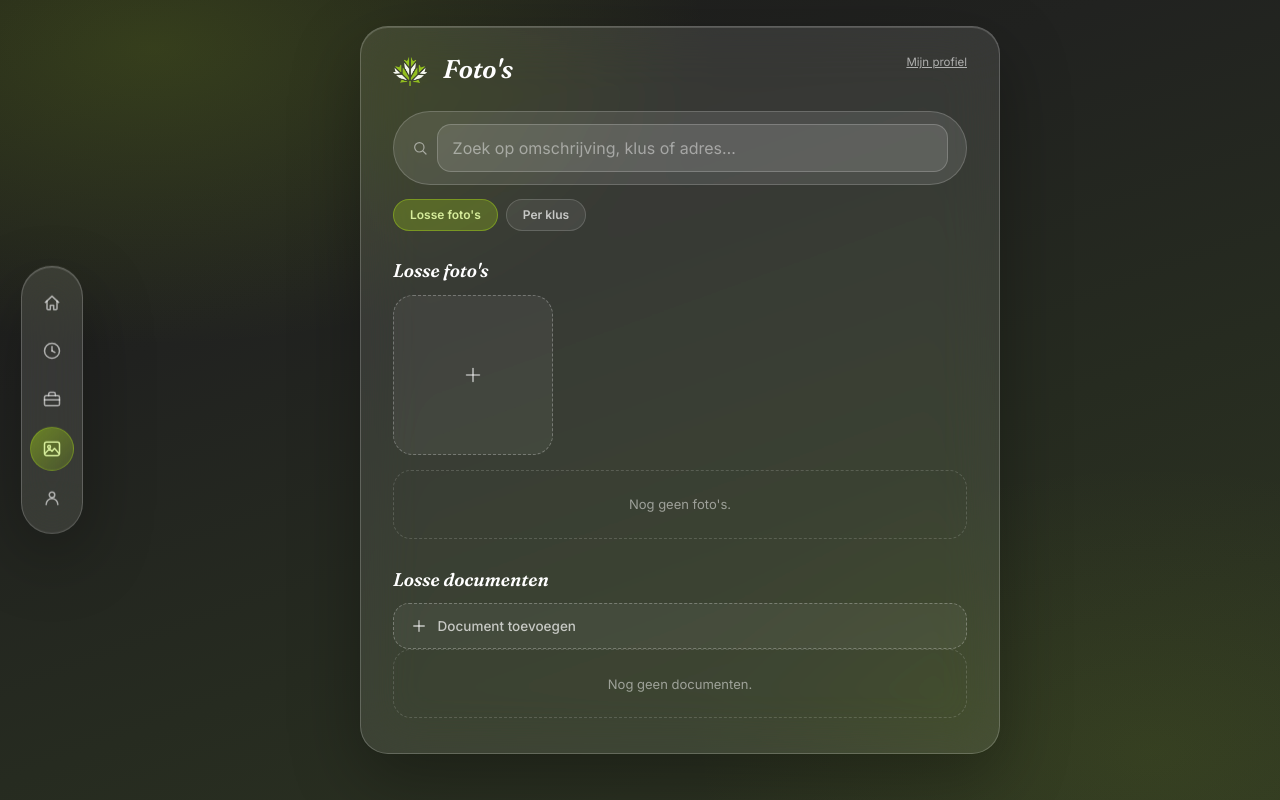
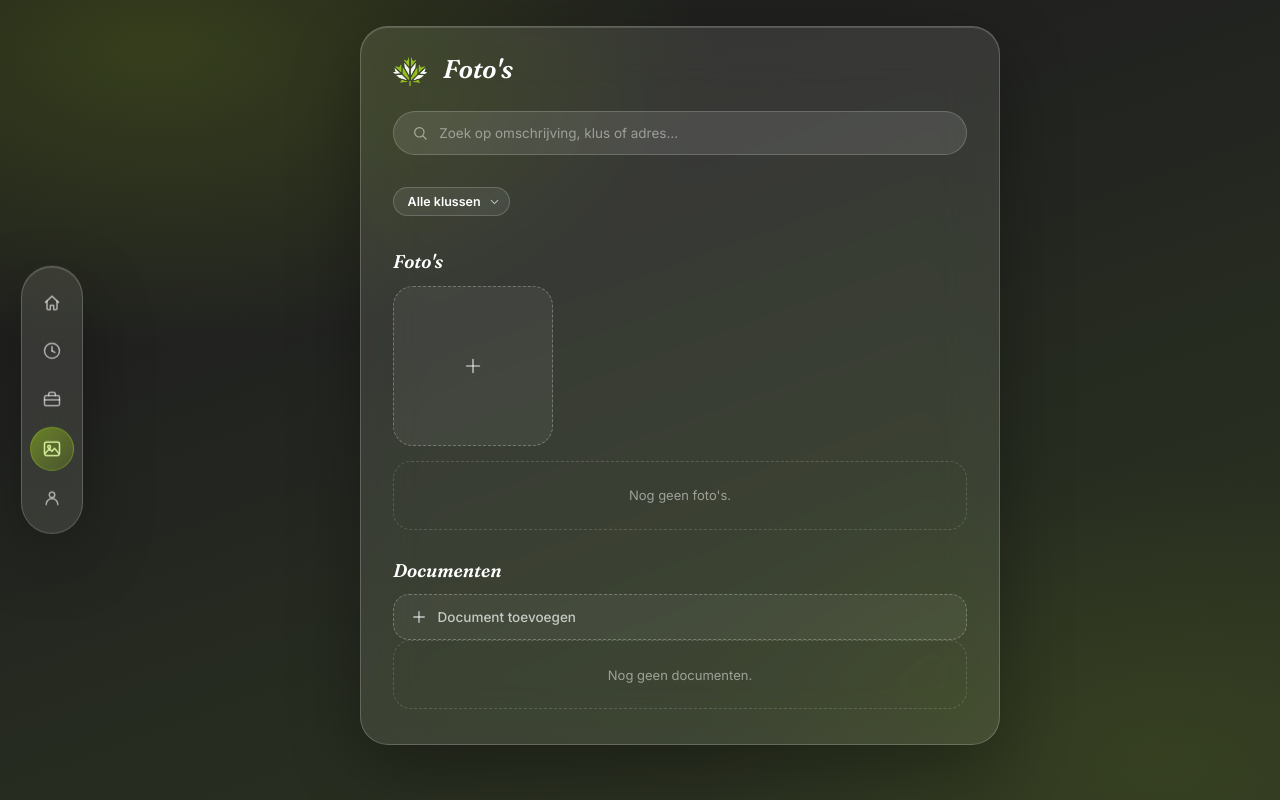
Before and after one commit to kennismaken-wq/development, a Django app: page /fotos/ in a window 1280 px wide. Run offline with Django 5.2, Linux system fonts and the light colour scheme; the visitor is signed in with stand-in values (Sample User, id 1); data comes from the database, SQL or seed files in the repository; data that the repository does not hold is empty; some libraries are stand-ins or nearby versions.

Commit message:
Foto's: klusfilter i.p.v. los/per-klus schakelaar, dubbele zoekbalk eruit
De weergave-schakelaar (los/per klus) is vervangen door één platte lijst
met een dropdown om op klus te filteren. Daarnaast verdween de "Mijn
profiel"-link bovenaan elke pagina (staat al in de onderbalk) en een
CSS-specificiteitsbotsing die van het zoekveld een pil-in-een-pil maakte.

Co-Authored-By: Claude Sonnet 5 <noreply@anthropic.com>

```diff
--- a/klusapp/klussen/views.py
+++ b/klusapp/klussen/views.py
@@ -156,54 +156,35 @@ def media_bestand(request, pad):
 
 @login_required
 def fotos(request):
-    """Foto's: alle foto's/documenten op één hoop, of per klus als tegel.
-
-    Twee weergaven achter dezelfde zoekbalk, zelfde ?weergave=-patroon als
-    de dag/week/maand-pillen bij de uren (templates/uren/mijn_uren.html):
-    "los" toont alles plat op datum, "klus" toont elke klus als tegel met
-    een voorproefje van zijn inhoud.
-    """
+    """Foto's: alle foto's/documenten op één hoop, met een dropdown om op klus te filteren."""
     zoek = request.GET.get("q", "").strip()
-    weergave = request.GET.get("weergave") if request.GET.get("weergave") in ("los", "klus") else "los"
+    klus_pk = request.GET.get("klus", "").strip()
+    if not klus_pk.isdigit():
+        klus_pk = ""
 
     context = {
         "zoek": zoek,
-        "weergave": weergave,
+        "klus_pk": klus_pk,
+        "klussen": Klus.objects.all(),  # Meta.ordering = ["-actief", "naam"]
         "formulier": BijlageForm(),
         "upload_url": reverse("bijlage_toevoegen"),
         "terug": request.get_full_path(),
     }
 
-    if weergave == "klus":
-        klussen = Klus.objects.prefetch_related(
-            Prefetch(
-                "bijlagen",
-                queryset=Bijlage.objects.order_by("-datum", "-toegevoegd_op"),
-                to_attr="voorbeeld_bijlagen",
-            )
-        )
-        if zoek:
-            klussen = klussen.filter(
-                Q(naam__icontains=zoek)
-                | Q(opdrachtgever__icontains=zoek)
-                | Q(adres__icontains=zoek)
-                | Q(plaats__icontains=zoek)
-            )
-        klussen = list(klussen)  # Meta.ordering = ["-actief", "naam"] blijft gelden
-        for klus in klussen:
-            klus.voorbeeld_items, klus.voorbeeld_meer = voorbeeld.items_voor_stapel(klus)
-        context["klus_tegels"] = klussen
-        return render(request, "klussen/fotos.html", context)
-
     bijlagen = Bijlage.objects.select_related("toegevoegd_door", "klus").order_by("-datum", "-toegevoegd_op")
     if zoek:
         bijlagen = bijlagen.filter(Q(toelichting__icontains=zoek) | Q(originele_naam__icontains=zoek))
+    if klus_pk:
+        bijlagen = bijlagen.filter(klus_id=klus_pk)
     bijlagen = list(bijlagen)
     context["foto_bijlagen"] = [b for b in bijlagen if b.is_foto]
-    # Documenten blijven beperkt tot losse (geen klus): klus-documenten zijn
-    # al te zien via de gewaaierde stapel op de klustegel ("per klus"). Wil je
-    # ze hier ook: haal "and b.klus_id is None" hieronder weg.
-    context["document_bijlagen"] = [b for b in bijlagen if not b.is_foto and b.klus_id is None]
+    if klus_pk:
+        # Met een klus geselecteerd horen diens documenten er ook bij.
+        context["document_bijlagen"] = [b for b in bijlagen if not b.is_foto]
+    else:
+        # Zonder filter blijven het de losse documenten: klus-documenten zijn
+        # al te zien op het klusdossier zelf.
+        context["document_bijlagen"] = [b for b in bijlagen if not b.is_foto and b.klus_id is None]
     return render(request, "klussen/fotos.html", context)
 
 
--- a/klusapp/static/css/app.css
+++ b/klusapp/static/css/app.css
@@ -155,12 +155,6 @@ h1{
    was een regel tekst van 11,5px zonder ruimte eromheen — met een duim raak
    je die half. De tekst blijft even klein, de tikruimte eromheen niet. */
 .kop .sub a{ display:inline-block; padding:.45rem .6rem .45rem 0; margin:-.45rem 0; }
-.uitlogknop{
-  background:none; border:0; color:rgba(255,255,255,0.6);
-  font-family:'Inter',sans-serif; font-size:11.5px; cursor:pointer;
-  padding:.55rem 0 .55rem .6rem; margin:-.55rem 0; text-decoration:underline; white-space:nowrap;
-}
-@media (hover:hover){ .uitlogknop:hover{ color:#fff; } }
 
 /* ══════════ NAVIGATIE: ZWEVENDE ZIJBALK / ONDERBALK ══════════
    Eén nav-element, alleen ingelogd getoond (basis.html). Op een breed
@@ -238,9 +232,10 @@ label{
   text-transform:uppercase; color:rgba(255,255,255,0.5);
   margin:1.1rem 0 .35rem;
 }
-/* alles behalve de vinkjes en de kleurkiezer: die hebben hun eigen vorm.
-   Zo valt een nieuw soort veld — tel, email, number — nooit meer wit uit. */
-input:not([type=checkbox]):not([type=radio]):not([type=color]):not([type=file]),select,textarea{
+/* alles behalve de vinkjes, de kleurkiezer en het zoekveld: die hebben hun
+   eigen vorm (het zoekveld leeft in de pil van .foto-zoekbalk). Zo valt een
+   nieuw soort veld — tel, email, number — nooit meer wit uit. */
+input:not([type=checkbox]):not([type=radio]):not([type=color]):not([type=file]):not([type=search]),select,textarea{
   width:100%; padding:.8rem .9rem; font-size:16px;
   font-family:'Inter',sans-serif; color:#fff;
   background:rgba(255,255,255,0.10); border:1px solid rgba(255,255,255,0.20);
@@ -512,7 +507,8 @@ input[type=time]::-webkit-calendar-picker-indicator{ filter:invert(1); opacity:.
 }
 .foto-zoekbalk svg{ width:16px; height:16px; color:rgba(255,255,255,0.5); flex-shrink:0; }
 .foto-zoekbalk input{
-  background:none; border:none; outline:none; width:100%;
+  -webkit-appearance:none; appearance:none;
+  background:none; border:none; outline:none; flex:1 1 auto; min-width:0;
   font-family:'Inter',sans-serif; font-size:13.5px; color:#fff;
 }
 .foto-zoekbalk input::placeholder{ color:rgba(255,255,255,0.45); }
@@ -520,6 +516,7 @@ input[type=time]::-webkit-calendar-picker-indicator{ filter:invert(1); opacity:.
 .foto-zoekbalk input::-webkit-search-cancel-button{ -webkit-appearance:none; }
 
 .weergave-pillen{ display:flex; gap:.5rem; margin-bottom:1.4rem; }
+.foto-filterrij{ display:flex; margin-bottom:1.4rem; }
 .pil{
   font-family:'Inter',sans-serif; font-size:12px; font-weight:600;
   padding:.45rem 1rem; border-radius:999px; text-decoration:none;
@@ -992,29 +989,6 @@ dialog.foto-popup img{
   letter-spacing:.05em; text-transform:uppercase; color:rgba(255,255,255,0.45);
 }
 
-/* "Per klus": elke klus is nu een front-of-card, geen fotogalerij meer, en
-   zonder één grote omslagfoto zijn de tegels vrij uniform van hoogte — dus
-   een gewoon grid i.p.v. het Pinterest-metselwerk van .fotoraster (dat
-   bestond juist om wisselende beeldverhoudingen op te vangen). Grid leest
-   ook van boven naar onder / links naar rechts; CSS-columns vult eerst een
-   hele kolom, wat voor een lijst klussen onnatuurlijk aanvoelt. */
-.klustegels{
-  display:grid; grid-template-columns:repeat(auto-fill, minmax(220px, 1fr)); gap:.8rem;
-}
-.klustegel{
-  display:flex; flex-direction:column; gap:.6rem;
-  border-radius:20px; padding:1rem 1rem 1.1rem;
-  background:rgba(255,255,255,0.07); border:1px solid rgba(255,255,255,0.14);
-  color:#fff; text-decoration:none; transition:transform .12s, background .12s;
-}
-@media (hover:hover){ .klustegel:hover{ transform:translateY(-2px); background:rgba(255,255,255,0.11); } }
-.klustegel.afgerond{ opacity:.6; }
-
-.klustegel-kop{ display:grid; gap:.2rem; }
-.klustegel-kop .badges{ display:flex; gap:.3rem; margin-bottom:.1rem; }
-.klustegel-kop .naam{ font-family:'Fraunces',serif; font-style:italic; font-weight:600; font-size:1rem; }
-.klustegel-kop .adres{ font-size:12px; color:rgba(255,255,255,0.6); }
-
 /* Gewaaierde stapel, naar het "Poetry"-voorbeeld: 2-3 lagen licht gedraaid
    en verschoven achter een voorste laag die recht staat. Nieuw idioom in
    deze app (nergens anders staat iets gekanteld) — daarom bewust ingetogen:
@@ -1030,8 +1004,8 @@ dialog.foto-popup img{
 .laag-voor-1{ z-index:3; transform:rotate(0deg) translate(0, 0) scale(1); }
 .laag-voor-2{ z-index:2; transform:rotate(8deg) translate(11px, 5px) scale(0.95); }
 .laag-voor-3{ z-index:1; transform:rotate(-10deg) translate(-11px, 9px) scale(0.90); }
-@media (hover:hover){ .klustegel:hover .laag-voor-2, .klus-slide:hover .laag-voor-2, .klusregel:hover .laag-voor-2{ transform:rotate(11deg) translate(15px, 7px) scale(0.95); } }
-@media (hover:hover){ .klustegel:hover .laag-voor-3, .klus-slide:hover .laag-voor-3, .klusregel:hover .laag-voor-3{ transform:rotate(-13deg) translate(-15px, 12px) scale(0.90); } }
+@media (hover:hover){ .klus-slide:hover .laag-voor-2, .klusregel:hover .laag-voor-2{ transform:rotate(11deg) translate(15px, 7px) scale(0.95); } }
+@media (hover:hover){ .klus-slide:hover .laag-voor-3, .klusregel:hover .laag-voor-3{ transform:rotate(-13deg) translate(-15px, 12px) scale(0.90); } }
 
 .voorbeeldlaag-foto img{ display:block; width:100%; height:100%; object-fit:cover; background:rgba(0,0,0,0.2); }
 .voorbeeldlaag-document .voorbeeldlaag-inhoud,
--- a/klusapp/templates/basis.html
+++ b/klusapp/templates/basis.html
@@ -42,9 +42,6 @@
         <h1>{% block kop %}De Groene M{% endblock %}</h1>
         <p class="sub">{% block sub %}{% endblock %}</p>
       </div>
-      {% if user.is_authenticated %}
-        <a href="{% url 'mijn_profiel' %}" class="uitlogknop">Mijn profiel</a>
-      {% endif %}
     </div>
 
     {% if messages %}
--- a/klusapp/templates/klussen/fotos.html
+++ b/klusapp/templates/klussen/fotos.html
@@ -2,44 +2,27 @@
 {% block titel %}Foto's{% endblock %}
 {% block kop %}Foto's{% endblock %}
 {% block inhoud %}
-  <form method="get" class="foto-zoekbalk">
+  <form method="get" class="foto-zoekbalk" id="foto-zoekform">
     <svg viewBox="0 0 24 24" fill="none" stroke="currentColor" stroke-width="1.8" stroke-linecap="round"><circle cx="11" cy="11" r="7"/><line x1="21" y1="21" x2="16.6" y2="16.6"/></svg>
     <input type="search" name="q" value="{{ zoek }}" placeholder="Zoek op omschrijving, klus of adres…">
-    <input type="hidden" name="weergave" value="{{ weergave }}">
   </form>
 
-  <div class="weergave-pillen">
-    <a href="?weergave=los{% if zoek %}&q={{ zoek|urlencode }}{% endif %}" class="pil{% if weergave == 'los' %} actief{% endif %}">Losse foto's</a>
-    <a href="?weergave=klus{% if zoek %}&q={{ zoek|urlencode }}{% endif %}" class="pil{% if weergave == 'klus' %} actief{% endif %}">Per klus</a>
+  <div class="foto-filterrij">
+    <label class="weergave-kiezer">
+      <select name="klus" form="foto-zoekform" onchange="this.form.submit()">
+        <option value="">Alle klussen</option>
+        {% for klus in klussen %}
+          <option value="{{ klus.pk }}"{% if klus_pk == klus.pk|stringformat:"s" %} selected{% endif %}>{{ klus.naam }}{% if not klus.actief %} (afgerond){% endif %}</option>
+        {% endfor %}
+      </select>
+      <svg viewBox="0 0 24 24" fill="none" stroke="currentColor" stroke-width="2" stroke-linecap="round" stroke-linejoin="round" aria-hidden="true"><path d="M6 9l6 6 6-6"/></svg>
+    </label>
+    <noscript><button type="submit" form="foto-zoekform" class="knop-stil">Filteren</button></noscript>
   </div>
 
-  {% if weergave == 'klus' %}
-    {% if klus_tegels %}
-      <div class="klustegels">
-        {% for klus in klus_tegels %}
-          <a href="{{ klus.get_absolute_url }}" class="klustegel{% if not klus.actief %} afgerond{% endif %}">
-            <div class="klustegel-kop">
-              <div class="badges">
-                <span class="soort-badge">{{ klus.get_soort_display }}</span>
-                {% if not klus.actief %}<span class="soort-badge afgerond-badge">Afgerond</span>{% endif %}
-              </div>
-              <span class="naam">{{ klus.naam }}</span>
-              {% if klus.adres or klus.plaats %}
-                <span class="adres">{{ klus.adres }}{% if klus.adres and klus.plaats %}, {% endif %}{{ klus.plaats }}</span>
-              {% endif %}
-            </div>
-            {% include "klussen/_klusvoorbeeld.html" %}
-          </a>
-        {% endfor %}
-      </div>
-    {% else %}
-      <p class="leeg">{% if zoek %}Niets gevonden voor "{{ zoek }}".{% else %}Nog geen klussen.{% endif %}</p>
-    {% endif %}
-  {% else %}
-    <h2 class="sectiekop">Losse foto's</h2>
-    {% include "klussen/_fotoraster.html" with toon_klus=True %}
+  <h2 class="sectiekop">Foto's</h2>
+  {% include "klussen/_fotoraster.html" with toon_klus=True %}
 
-    <h2 class="sectiekop">Losse documenten</h2>
-    {% include "klussen/_documentenlijst.html" %}
-  {% endif %}
+  <h2 class="sectiekop">Documenten</h2>
+  {% include "klussen/_documentenlijst.html" %}
 {% endblock %}
```
Also changed, not shown: klusapp/klussen/tests.py (+18 -21 lines).
